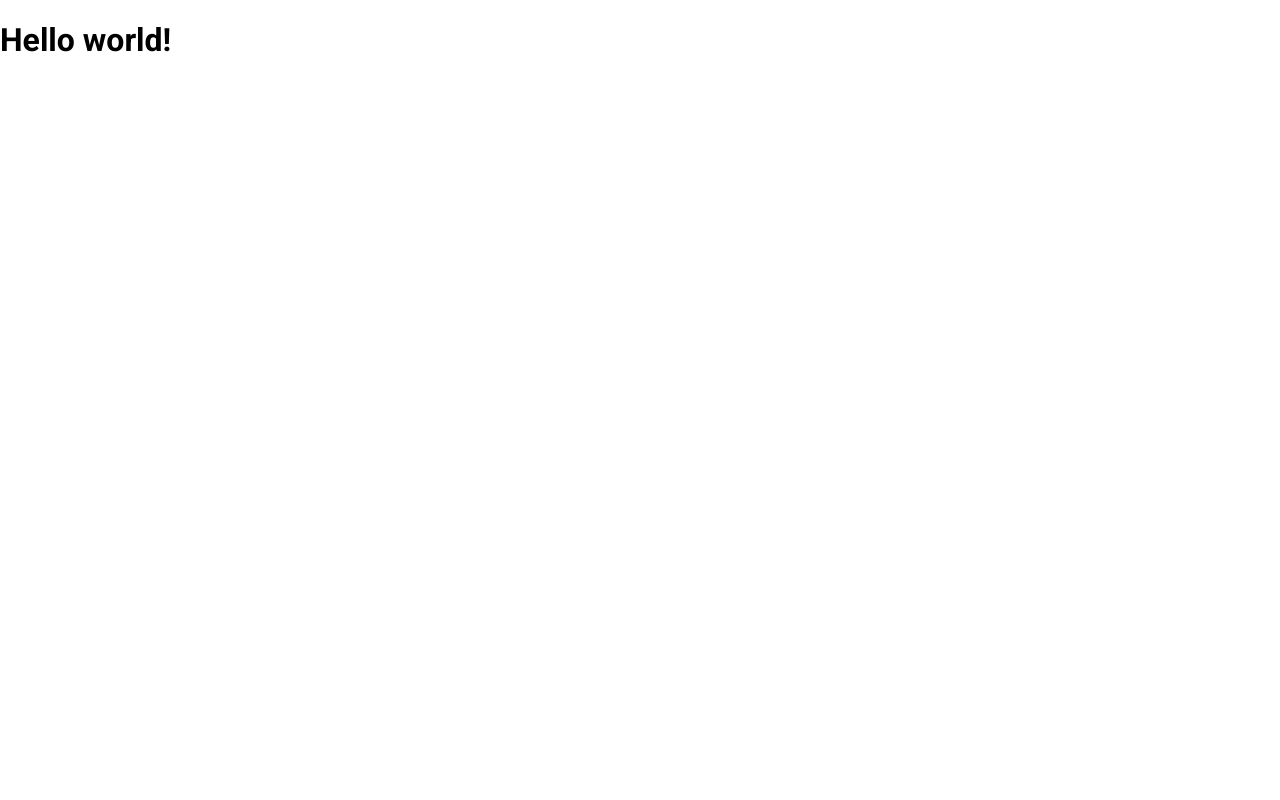
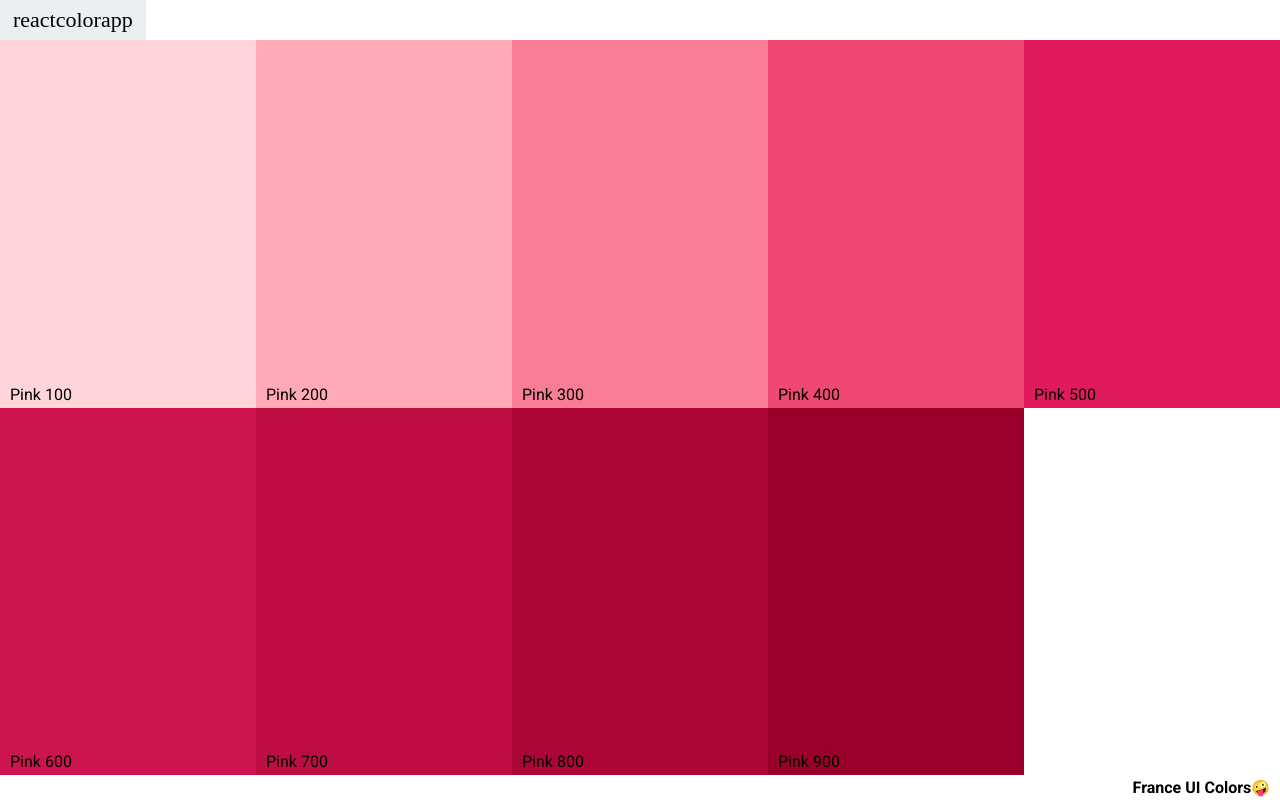
Before and after one commit to uladzislau-stuk/react-color-app, a React (Create React App) app: page /palette/france-ui-colors/pink in a window 1280 px wide. Built offline with nearby package versions, Linux system fonts and the light colour scheme.

Commit message:
Add PaletteColor route, refactor Palette, Navbar, ColorBox

```diff
--- a/src/components/pages/ColorPalette/ColorBox/ColorBox.js
+++ b/src/components/pages/ColorPalette/ColorBox/ColorBox.js
@@ -21,12 +21,13 @@ class ColorBox extends Component {
 	};
 
 	render() {
-		const { id, name, format: background, location } = this.props;
-		const { copied } = this.state;
+		const { id, name, format: background, location, match } = this.props
+		const { copied } = this.state
+		const isColorPalettePage = match.params.id && !match.params.colorId
 
 		return (
 			<CopyToClipboard text={background} onCopy={this.copy}>
-				<div style={{background}} className="ColorBox">
+				<div style={{background}} className={`ColorBox${isColorPalettePage ? " size-s" : " size-l"}`}>
 					<div style={{background}} className={`copy-overlay${copied ? " show": ""}`} />
 					<div className={`copy-msg${copied ? " show" : ""}`}>
 						<div>Copied!!!</div>
@@ -36,14 +37,16 @@ class ColorBox extends Component {
 						<button className="copy-btn">Copy</button>
 						<span className="copy-color">{this.toUpperCaseFirst(name)}</span>
 					</div>
-					<Link
-						to={`${location.pathname}/${id}`}
-						className="see-more"
-						onClick={e => e.stopPropagation()}
-					>More</Link>
+					{isColorPalettePage && (
+						<Link
+							to={`${location.pathname}/${id}`}
+							className="see-more"
+							onClick={e => e.stopPropagation()}
+						>More</Link>
+					)}
 				</div>
 			</CopyToClipboard>
-		);
+		)
 	}
 }
 
--- a/src/components/pages/ColorPalette/ColorBox/ColorBox.scss
+++ b/src/components/pages/ColorPalette/ColorBox/ColorBox.scss
@@ -1,11 +1,20 @@
 .ColorBox {
 	display: inline-block;
 	width: 20%;
-	height: 25%;
 	position: relative;
 	cursor: pointer;
 	text-align: center;
 	margin-bottom: -4px;
+
+	&.size {
+		&-s {
+			height: 25%;
+		}
+
+		&-l {
+			height: 50%;
+		}
+	}
 }
 
 .copy {
--- a/src/components/pages/ColorPalette/NavBar/NavBar.js
+++ b/src/components/pages/ColorPalette/NavBar/NavBar.js
@@ -1,6 +1,6 @@
-import React, { Component } from 'react'
+import React, { Component, Fragment } from 'react'
 import Slider from 'rc-slider'
-import { Link } from 'react-router-dom'
+import { Link, withRouter } from 'react-router-dom'
 import Select from '@material-ui/core/Select'
 import Snackbar from '@material-ui/core/Snackbar'
 import MenuItem from '@material-ui/core/MenuItem'
@@ -19,14 +19,19 @@ class NavBar extends Component {
 			showNotification,
 			changeLevel,
 			changeFormat,
-			closeNotification
+			closeNotification,
+			match
 		} = this.props
+
+		const isColorPalettePage = match.params.id && !match.params.colorId
 
 		return (
 			<div className="NavBar">
 				<div className="logo">
 					<Link to="/">reactcolorapp</Link>
 				</div>
+				{isColorPalettePage && (
+					<Fragment>
 						<div className="slider-container">
 							<span className="slider-level">
 								Level: {level}
@@ -78,9 +83,11 @@ class NavBar extends Component {
 								<MenuItem value="rgba">RGBA - (255, 255, 255, 1.0)</MenuItem>
 							</Select>
 						</div>
+					</Fragment>
+				)}
 			</div>
 		);
 	}
 }
 
-export default NavBar;
+export default withRouter(NavBar);
--- a/src/components/pages/ColorPalette/Palette/Palette.js
+++ b/src/components/pages/ColorPalette/Palette/Palette.js
@@ -1,15 +1,28 @@
 import React, { Component } from 'react'
 import uuid from 'uuid/v4'
 import { ColorBox } from '../'
+import { withRouter } from 'react-router-dom'
 import './Palette.scss'
 
 class Palette extends Component {
+	getShades = (colors, colorId) => {
+		let newColors = []
+		for (let format in colors) {
+			if (colors.hasOwnProperty(format)) {
+				newColors.push(colors[format].filter(color => color.id === colorId)[0])
+			}
+		}
+		return newColors.slice(1)
+	}
+
 	render() {
-		const { colors, level, format } = this.props;
+		const { colors, level, format, match } = this.props;
+		const isColorPalettePage = match.params.id && !match.params.colorId
+		const colorBoxes = isColorPalettePage ? colors[level] : this.getShades(colors, match.params.colorId)
 
 		return (
 			<div className="Palette">
-				{colors[level].map((color) => (
+				{colorBoxes.map((color) => (
 					<ColorBox
 						key={uuid()}
 						id={color.id}
@@ -22,4 +35,4 @@ class Palette extends Component {
 	}
 }
 
-export default Palette;
+export default withRouter(Palette);
--- a/src/containers/App/App.js
+++ b/src/containers/App/App.js
@@ -40,9 +40,9 @@ function App() {
 				  />
 				  <Route
 					  exact
-					  path="/palette/:paletteId/:colorId"
-					  render={() => (
-						  <h1>Hello world!</h1>
+					  path="/palette/:id/:colorId"
+					  render={routeProps => (
+						  <ColorPalette {...generatePalette(findPalette(routeProps.match.params.id))} />
 					  )}
 				  />
               </Switch>
```
Lines whose indentation alone changed are shown as unchanged.
